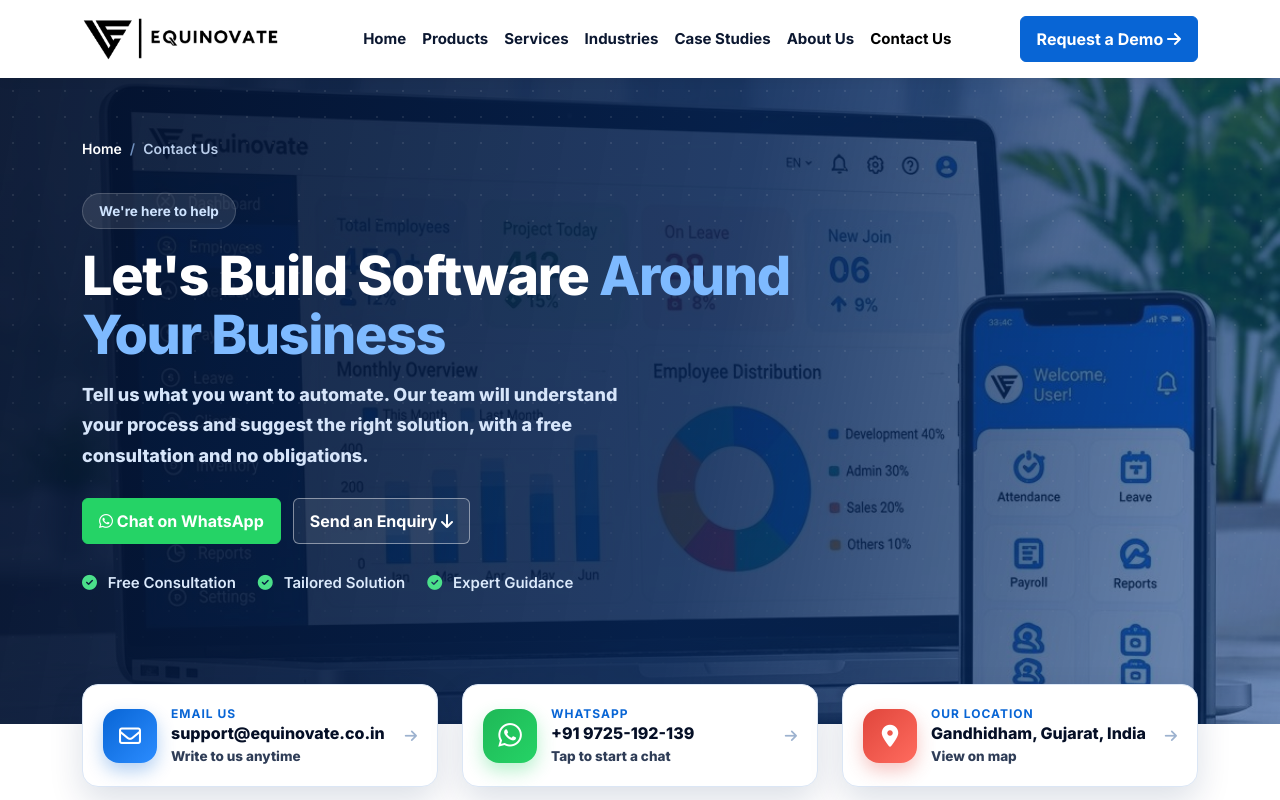
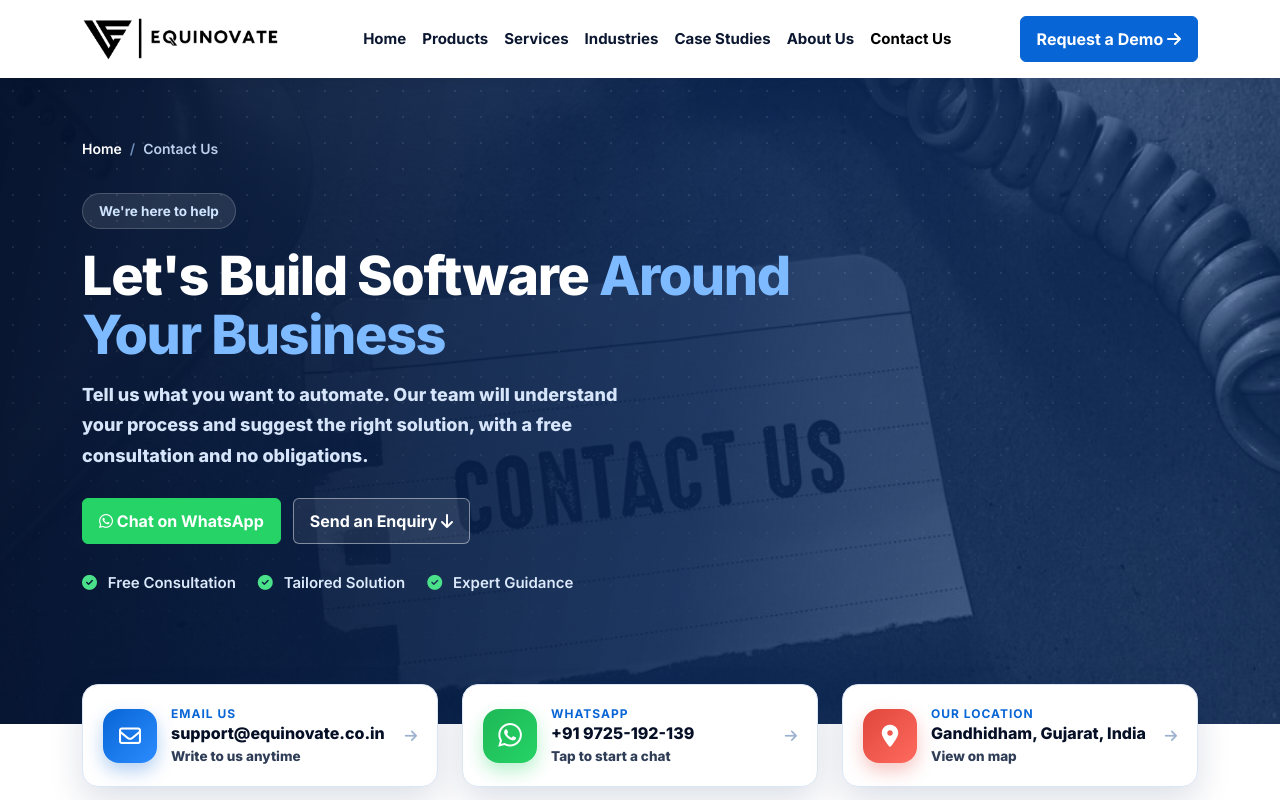
Before and after one commit to Akshattechie123/Equinovate, a plain HTML site: page contact.html in a window 1280 px wide. Shown: the top 800 px of the page. Drawn offline with nearby package versions, Linux system fonts and the light colour scheme.

Commit message:
update contact page background image in css file

```diff
--- a/css/contact.css
+++ b/css/contact.css
@@ -8,7 +8,7 @@
     color: #fff;
     background:
         linear-gradient(100deg, rgba(4, 18, 46, .95) 0%, rgba(7, 37, 85, .88) 55%, rgba(11, 58, 128, .55) 100%),
-        url("../images/contact-hero-bg.jpg") center 60% / cover no-repeat;
+        url("../images/contact.jpeg") center 60% / cover no-repeat;
     background-color: #072555;
 }
 
```
Also changed, not shown: images/contact.jpeg (added).
